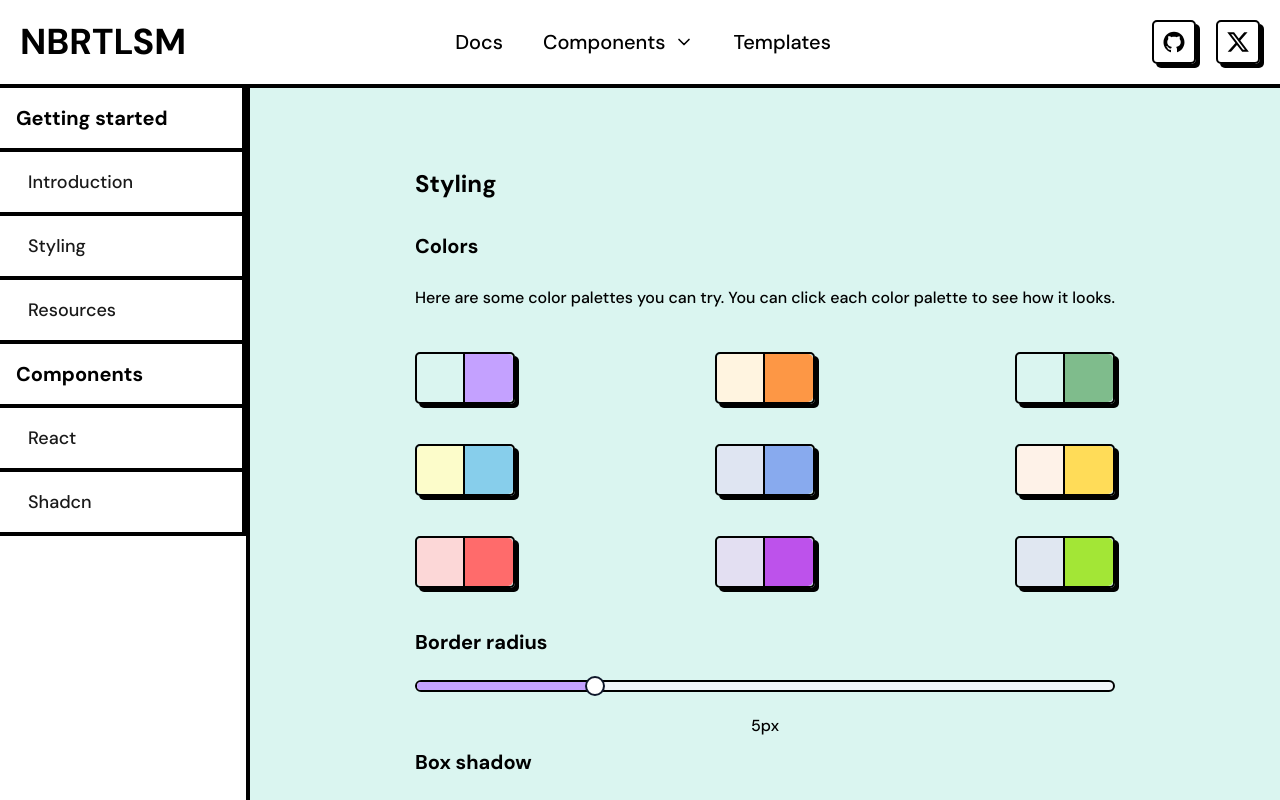
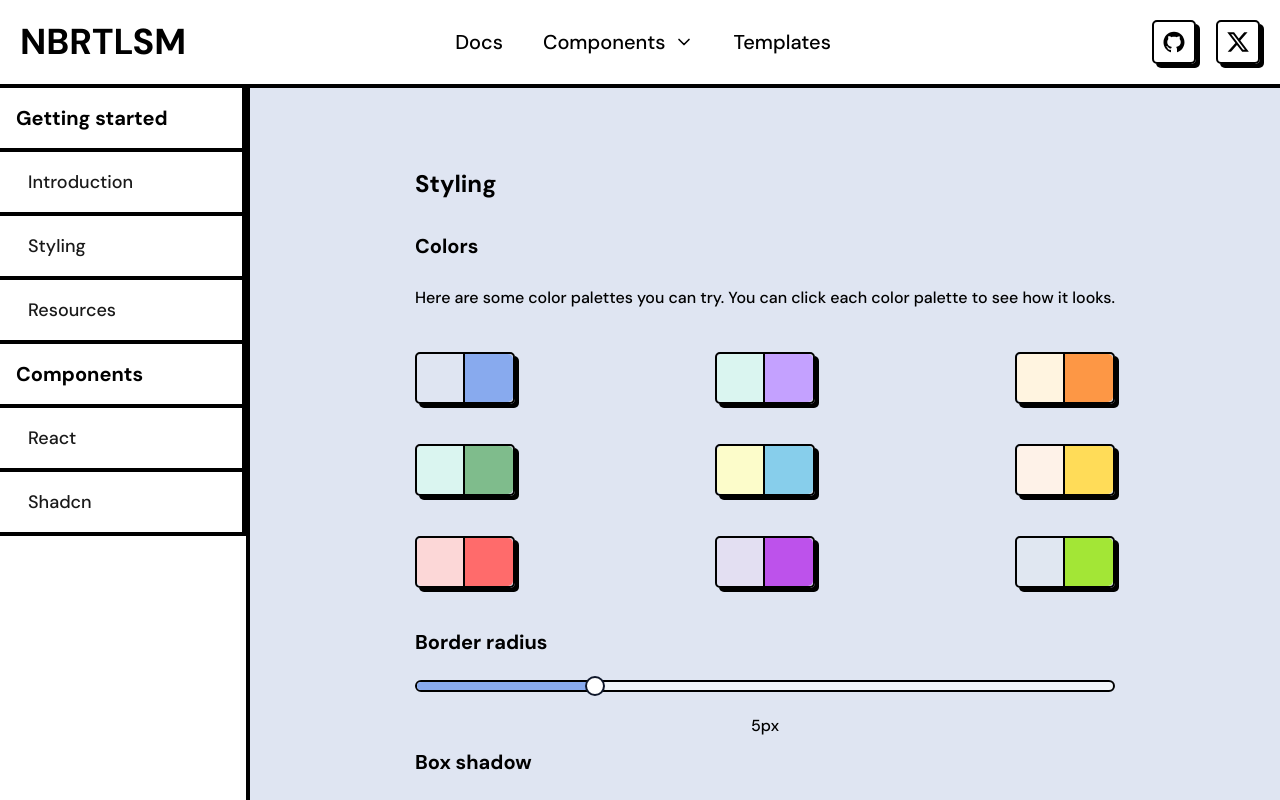
Before and after one commit to ekmas/neobrutalism-components, a Next.js app: page /docs/styling in a window 1280 px wide. Shown: the top 800 px of the page. Built offline with nearby package versions, Linux system fonts and the light colour scheme.

Commit message:
style changes

```diff
--- a/src/data/colors.ts
+++ b/src/data/colors.ts
@@ -1,4 +1,9 @@
 const colors = [
+  {
+    bg: '#dfe5f2',
+    main: '#88aaee',
+    mainAccent: '#4d80e6',
+  },
   {
     bg: '#daf5f0',
     main: '#c4a1ff',
@@ -18,11 +23,6 @@ const colors = [
     bg: '#fcfcca',
     main: '#87CEEB',
     mainAccent: '#51b8e1',
-  },
-  {
-    bg: '#dfe5f2',
-    main: '#88aaee',
-    mainAccent: '#4d80e6',
   },
   {
     bg: '#FEF2E8',
--- a/src/styling/globals.css
+++ b/src/styling/globals.css
@@ -3,9 +3,9 @@
 @tailwind utilities;
 
 :root {
-  --bg: #daf5f0;
-  --main: #c4a1ff;
-  --main-accent: #a36ec4;
+  --bg: #dfe5f2;
+  --main: #88aaee;
+  --main-accent: #4d80e6;
   --border-radius: 5px;
   --horizontal-box-shadow: 4px;
   --vertical-box-shadow: 4px;
--- a/tailwind.config.js
+++ b/tailwind.config.js
@@ -75,6 +75,9 @@ module.exports = {
         m400: { raw: '(max-width: 400px)' },
         m350: { raw: '(max-width: 350px)' },
       },
+      width: {
+        container: '1300px',
+      },
     },
   },
   plugins: [require('@tailwindcss/typography'), require('tailwindcss-animate')],
```
